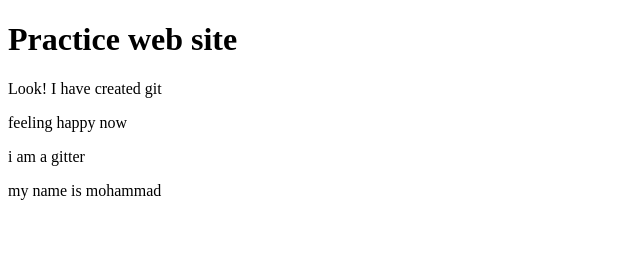
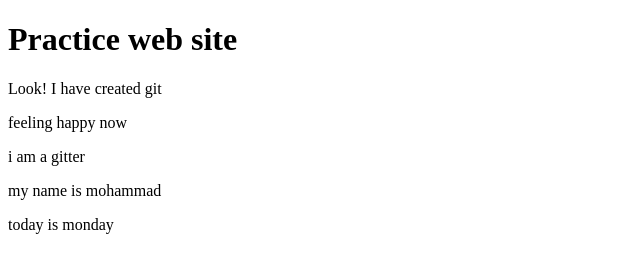
Before and after one commit to mdbinmokhtar/practice-web-site, a plain HTML site: page index.html in a window 1280 px wide. Shown: the whole page, without its empty margins (0-640 px from the left). Drawn offline with Linux system fonts and the light colour scheme.

Commit message:
adding git

```diff
--- a/index.html
+++ b/index.html
@@ -11,6 +11,7 @@
      <p>feeling happy now</p>
      <p>i am a gitter</p>
      <p>my name is mohammad</p>
+     <p>today is monday</p>
 
 </body>
 </html>
```
